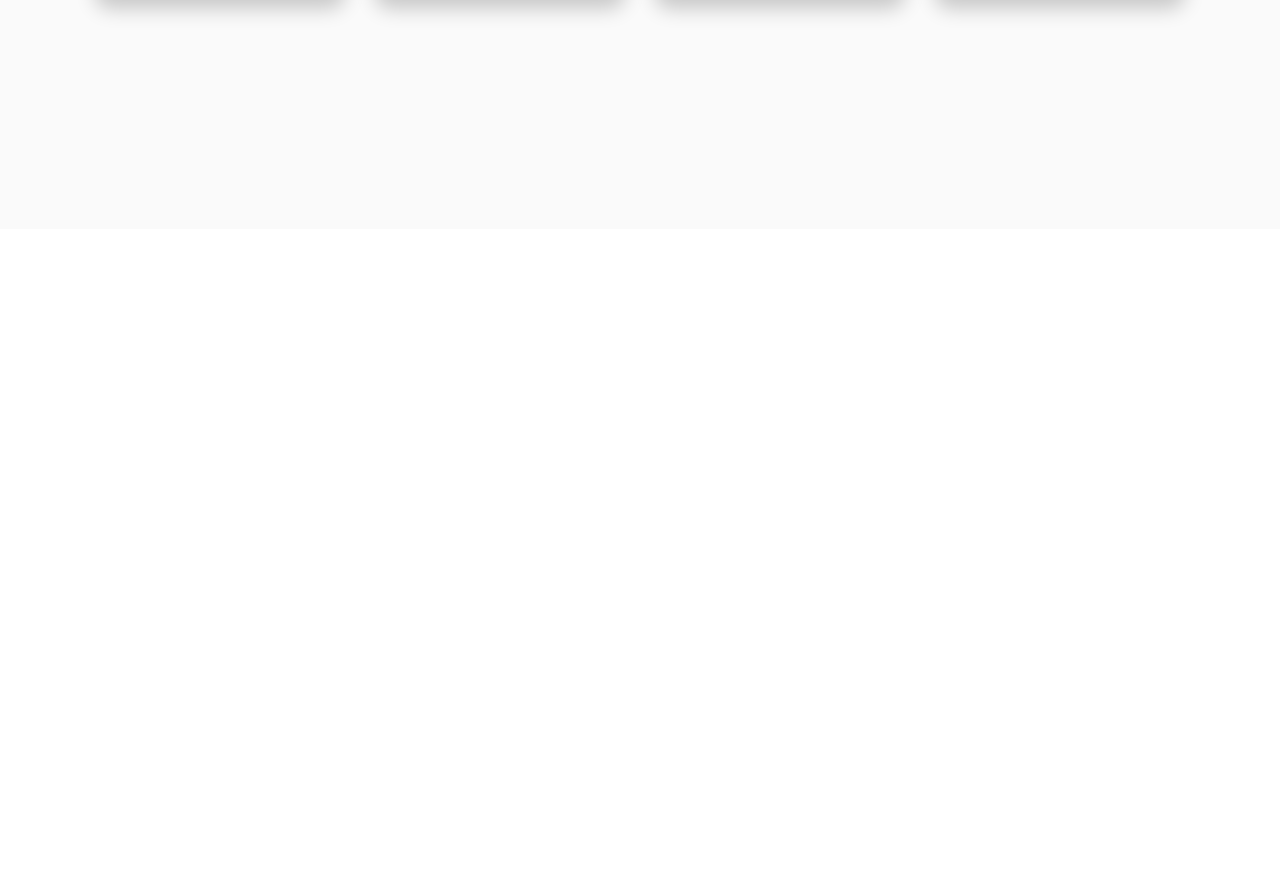
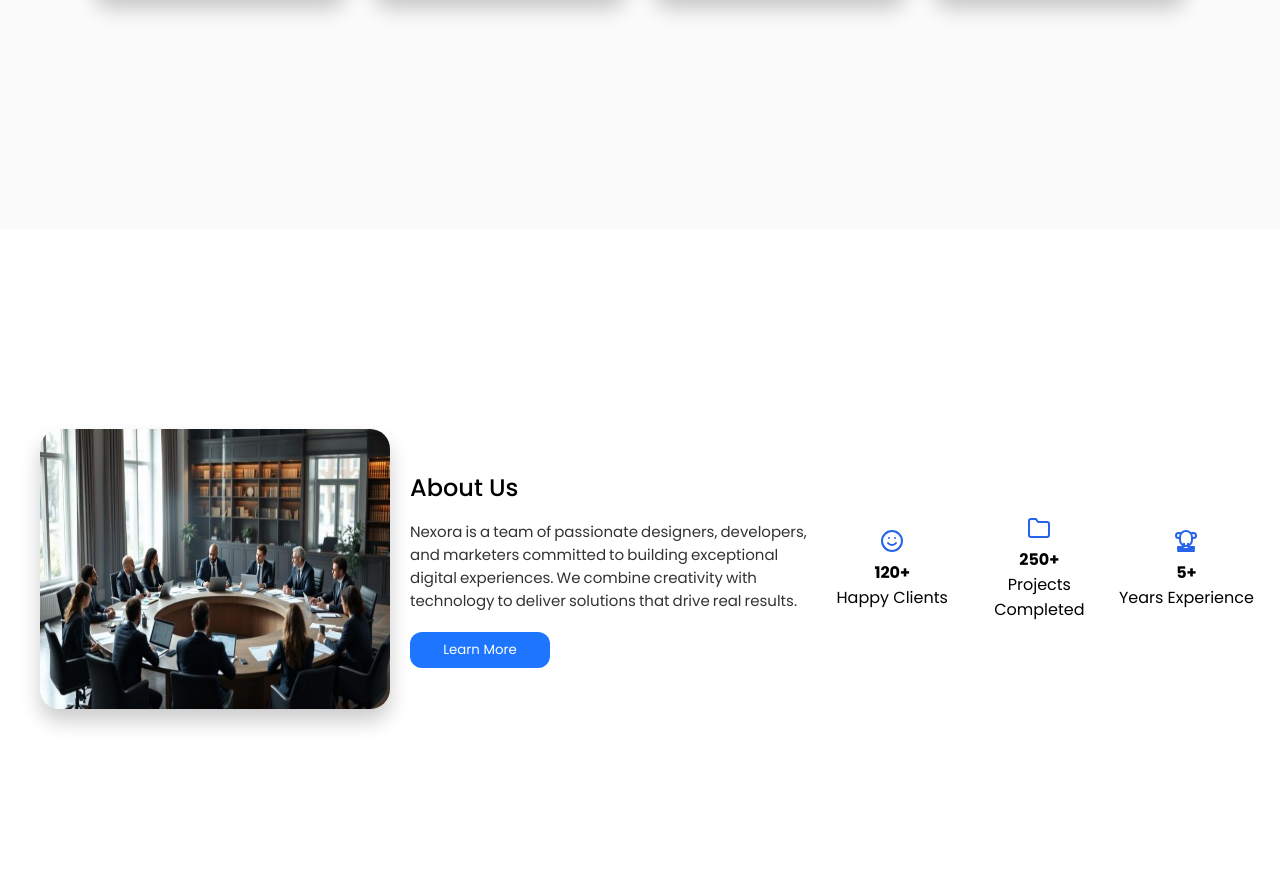
Before and after one commit to hatimkhan-007/Nexora-UI-design, a plain HTML site: page index.html in a window 1280 px wide. Shown: the part 1193-2085 px from the top of the page. Before the commit the page ends 1422 px from the top, so only its background shows below. Drawn offline with Linux system fonts and the light colour scheme.

Commit message:
Add About Us section

```diff
--- a/index.html
+++ b/index.html
@@ -81,5 +81,41 @@
             </div>
         </div>
     </section>
+    <section class="about">
+        <img class="a-img" src="./assets/cooperative.jpg" alt="cooperative">
+        <div class="about-dis">
+            <h1 class="a-h1">About Us</h1>
+            <p class="a-p-dis">Nexora is a team of passionate designers, developers, and marketers committed to building exceptional digital experiences. We combine creativity with technology to deliver solutions that drive real results.</p>
+            <button class="a-btn" type="button">Learn More</button>
+        </div>
+        <div class="a-exp">
+            <svg xmlns="http://w3.org" width="24" height="24" viewBox="0 0 24 24" fill="none" stroke="#2563eb" stroke-width="2" stroke-linecap="round" stroke-linejoin="round">
+                <circle cx="12" cy="12" r="10"></circle>
+                <path d="M8 14s1.5 2 4 2 4-2 4-2"></path>
+                <line x1="9" y1="9" x2="9.01" y2="9"></line>
+                <line x1="15" y1="9" x2="15.01" y2="9"></line>
+            </svg>
+            <p><b>120+</b></p>
+            <p>Happy Clients</p>
+        </div>
+        <div class="a-exp">
+            <svg xmlns="http://w3.org" width="24" height="24" viewBox="0 0 24 24" fill="none" stroke="#2563eb" stroke-width="2" stroke-linecap="round" stroke-linejoin="round">
+                <path d="M22 19a2 2 0 0 1-2 2H4a2 2 0 0 1-2-2V5a2 2 0 0 1 2-2h5l2 3h9a2 2 0 0 1 2 2z"></path>
+            </svg>
+            <p><b>250+</b></p>
+            <p>Projects Completed</p>
+        </div>
+        <div class="a-exp">
+            <svg xmlns="http://w3.org" width="24" height="24" viewBox="0 0 24 24" fill="none" stroke="#2563eb" stroke-width="2" stroke-linecap="round" stroke-linejoin="round">
+                <path d="M6 9H4.5a2.5 2.5 0 0 1 0-5H6"></path>
+                <path d="M18 9h1.5a2.5 2.5 0 0 0 0-5H18"></path>
+                <path d="M4 22h16"></path>
+                <path d="M10 14.66V17c0 .55-.45 1-1 1H4v2h16v-2h-5c-.55 0-1-.45-1-1v-2.34"></path>
+                <path d="M12 2a6 6 0 0 1 6 6v3a6 6 0 0 1-6 6 6 6 0 0 1-6-6V8a6 6 0 0 1 6-6z"></path>
+            </svg>
+            <p><b>5+</b></p>
+            <p>Years Experience</p>
+        </div>
+    </section>
 </body>
 </html>
--- a/style.css
+++ b/style.css
@@ -233,3 +233,58 @@ h4{
     justify-self: center;
     opacity: 0.7;
 }
+
+.about{
+    height: 80vh;
+    justify-content: center;
+    align-items: center;
+    display: flex;
+    margin: 20px;
+}
+
+.a-img{
+    width: 350px;
+    border-radius: 20px;
+    height: 280px;
+    margin: 20px;
+    box-shadow: 0 12px 20px rgba(0, 0, 0, 0.2);
+}
+
+.about-dis{
+    width: 500px;
+}
+
+.a-h1{
+    font-weight: 500;
+
+}
+
+.a-p-dis{
+    font-size: 15px;
+    word-spacing: -0.1ch;
+    opacity: 0.8;
+    margin-top: 15px;
+}
+
+.a-btn{
+
+    color: #fff;
+    height: 36px;
+    width: 140px;
+    margin-top: 20px;
+    border-radius: 12px;
+    border: none;
+    transition: transform 0.3s ease;
+    background: rgb(30,117,255);
+    cursor: pointer;
+}
+
+.a-btn:hover{
+    background-color: #3961cd;
+    transform: translateY(-1px);
+}
+
+.a-exp{
+    width: 180px;
+    text-align: center;
+}
```
Also changed, not shown: assets/cooperative.jpg (added).
